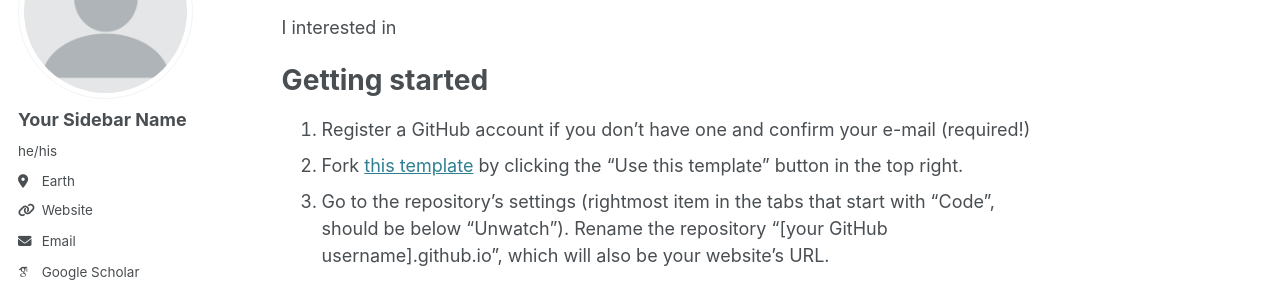
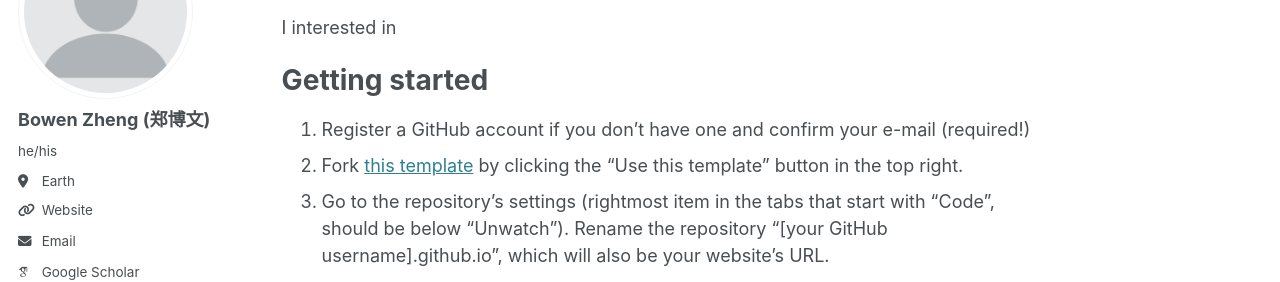
Before and after one commit to S-tanley/S-tanley.github.io, a Jekyll site: the page built from _pages/about.md, in a window 1280 px wide. Shown: the part 175-457 px from the top of the page. Built offline with Jekyll 4.4.1, drawn with Linux system fonts in a browser that asks for light colours; some web fonts are replaced.

Commit message:
Update _config.yml

```diff
--- a/_config.yml
+++ b/_config.yml
@@ -23,7 +23,7 @@ repository               : "s-tanley/s-tanley.github.io"
 author:
   # Biographic information
   avatar           : "profile.png"
-  name             : "Your Sidebar Name"
+  name             : "Bowen Zheng (郑博文)"
   pronouns         : "he/his"
   # bio              : "Short biography for the left-hand sidebar"
   location         : "Earth"
```
